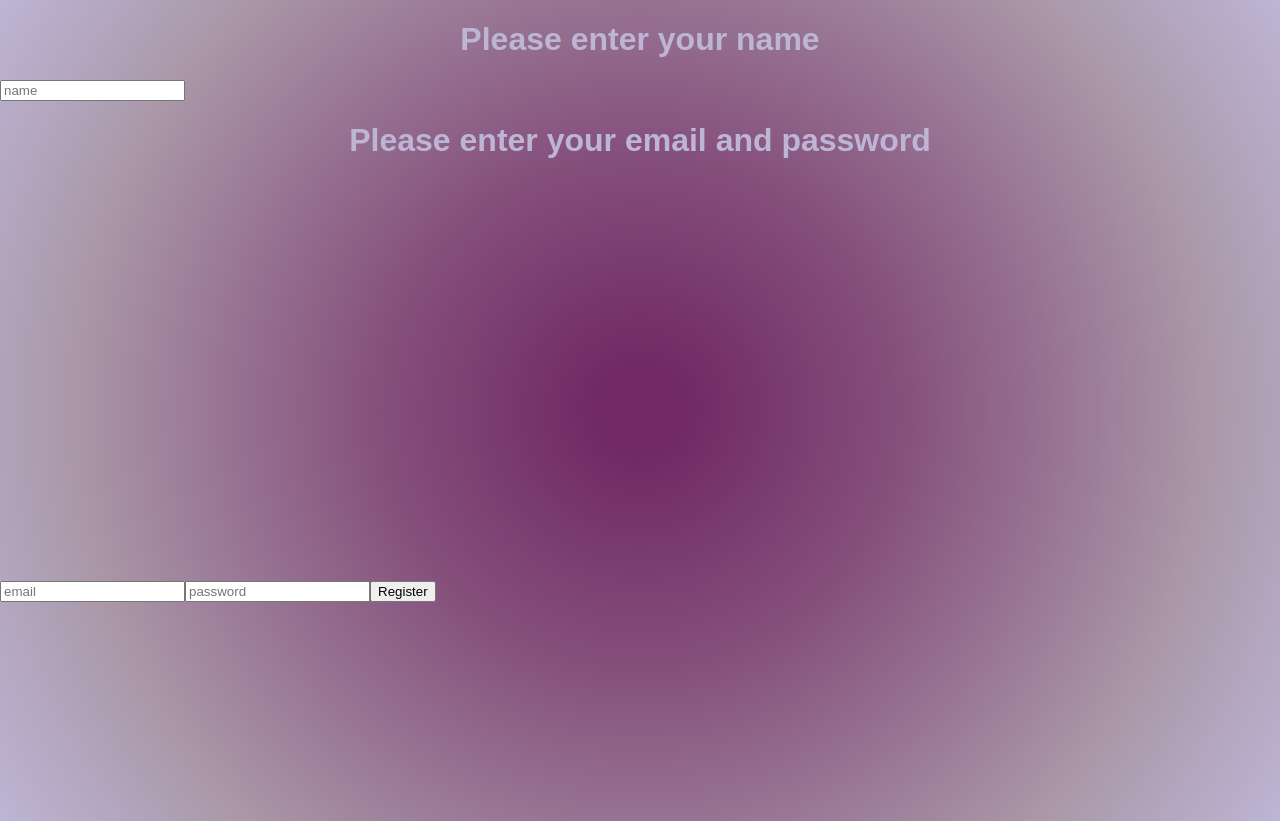
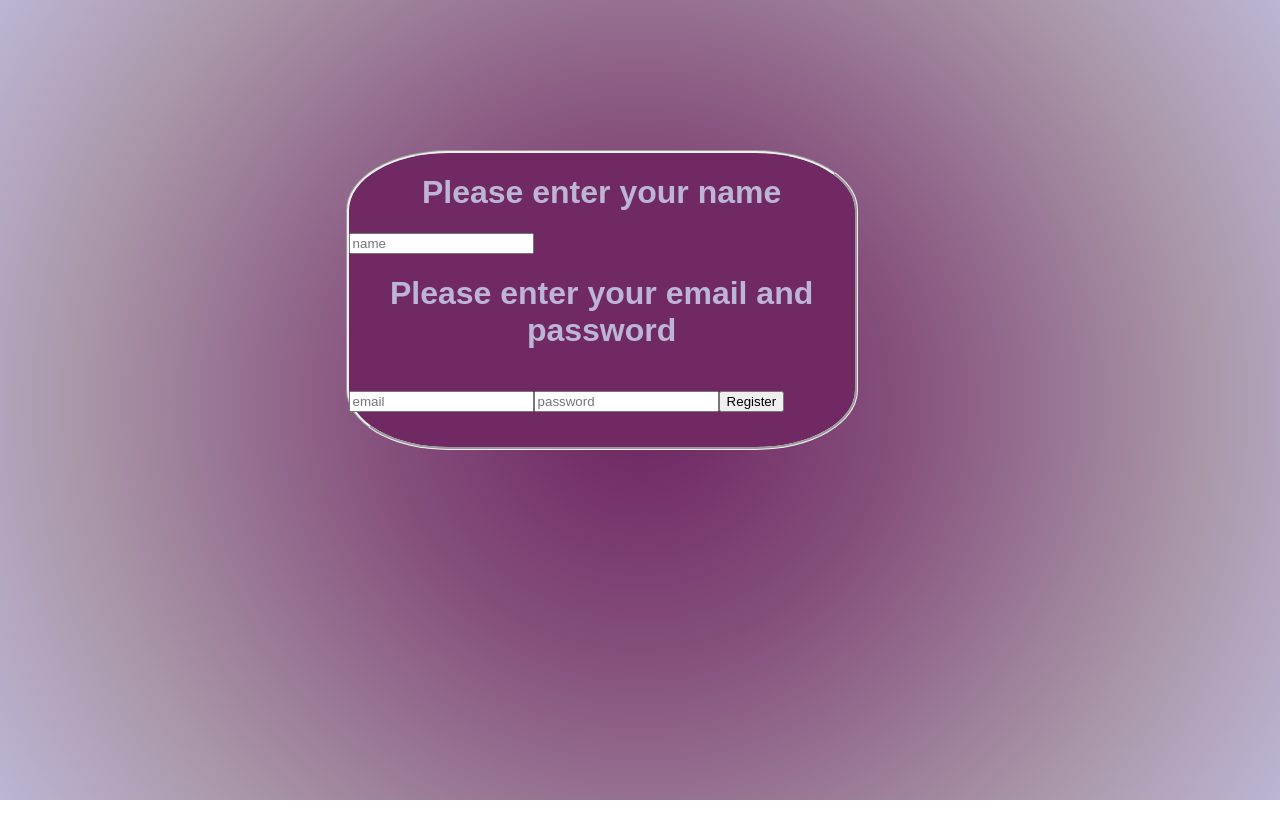
Before and after one commit to xd-dbug/PRO290, a React (Vite) app in the folder frontend/dungeon-frontend/: page /register in a window 1280 px wide. After the commit the page ends 800 px from the top, so only its background shows below. Built offline with nearby package versions, Linux system fonts and the light colour scheme.

Commit message:
Login and register, container is more centered and better aligned
Not a huge change but slight improvement

```diff
--- a/frontend/dungeon-frontend/src/Login.css
+++ b/frontend/dungeon-frontend/src/Login.css
@@ -13,7 +13,7 @@ background: radial-gradient(circle, rgba(112, 41, 99, 1) 5%, rgba(132, 78, 123,
    background-color: #702963;
    border-style:groove;
   position: fixed;
-  bottom: 500px;
+  bottom: 350px;
   transform: translateX(-50%);
   width: 40%;
   height: 300px;
@@ -27,6 +27,7 @@ background: radial-gradient(circle, rgba(112, 41, 99, 1) 5%, rgba(132, 78, 123,
 margin-top: 10px;
 }
 .password-container{
+
 margin-top: 10px;
 }
 
@@ -52,5 +53,5 @@ margin-top: 20px;
 }
 .password{
 align-self:center;
-margin-top: 400px;
+margin-top: 0;
 }
--- a/frontend/dungeon-frontend/src/Register.css
+++ b/frontend/dungeon-frontend/src/Register.css
@@ -8,3 +8,49 @@ background: radial-gradient(circle, rgba(112, 41, 99, 1) 5%, rgba(132, 78, 123,
   background-size: cover;
   background-position: center;
 }
+.register-container {
+   background-color: #702963;
+   border-style:groove;
+  position: fixed;
+  bottom: 350px;
+  transform: translateX(-50%);
+  width: 40%;
+  height: 300px;
+  left: 27%;
+  transform: none;
+  border-radius: 20%;
+  box-sizing: border-box;
+}
+
+.email-container{
+margin-top: 10px;
+}
+.password-container{
+
+margin-top: 10px;
+}
+
+h1{
+    color:#BDB5D5;
+    text-align: center;
+    font-family: 'Arial', sans-serif;
+}
+
+p{
+    color:#BDB5D5;
+    text-align: left;
+    font-family: 'Arial', sans-serif;
+}
+p1{
+    color:#BDB5D5;
+    text-align: left;
+    font-family: 'Arial', sans-serif;
+}
+.email{
+align-self:center;
+margin-top: 20px;
+}
+.password{
+align-self:center;
+margin-top: 0;
+}
```
